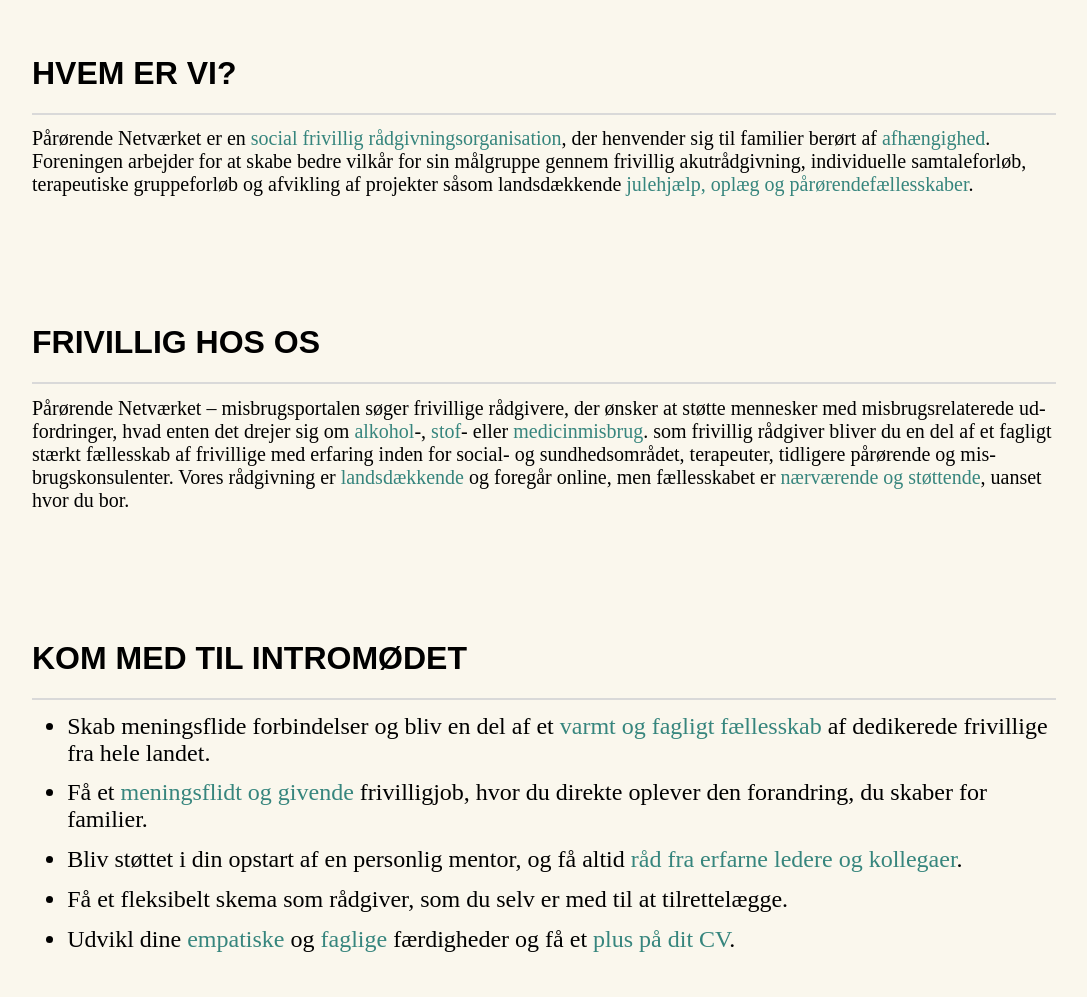
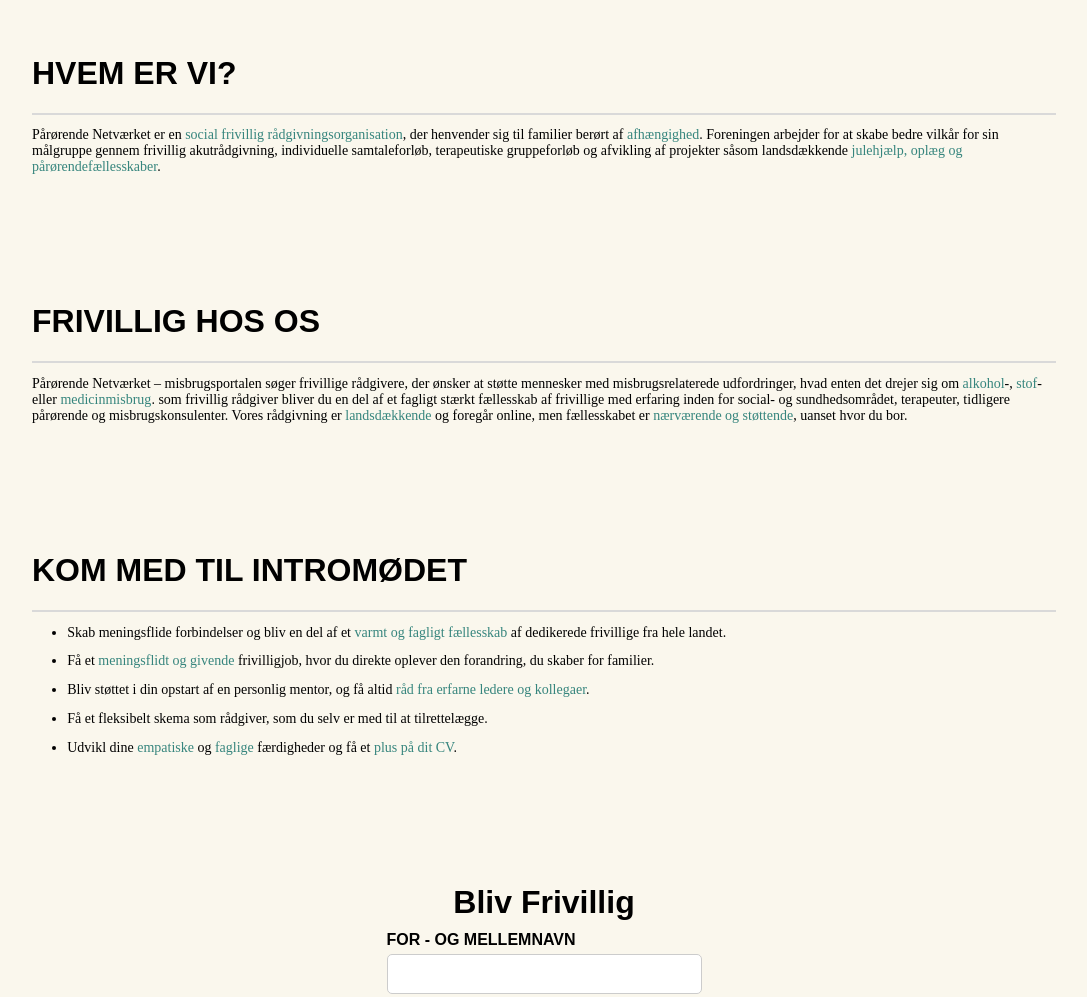
Before and after one commit to Gruppe12misbrugsportalen/gruppe12, an Astro site: page / in a window 1280 px wide. Shown: the part 1300-2297 px from the top of the page, without its empty margins (96-1183 px from the left). Built offline with nearby package versions, Linux system fonts and the light colour scheme; Astro itself is replaced by a stand-in of ours; a web font is replaced by a local one.

Commit message:
damn bro

```diff
--- a/src/components/Info.astro
+++ b/src/components/Info.astro
@@ -18,11 +18,11 @@
     <h3>KOM MED TIL INTROMØDET</h3>
     <hr style="border: 0.1px solid #D9D9D9;">
     <ul>
-        <li>Skab meningsflide forbindelser og bliv en del af et <span>varmt og fagligt fællesskab</span> af dedikerede frivillige fra hele landet.</li>
-        <li>Få et <span>meningsflidt og givende</span> frivilligjob, hvor du direkte oplever den forandring, du skaber for familier.</li>
-        <li>Bliv støttet i din opstart af en personlig mentor, og få altid <span>råd fra erfarne ledere og kollegaer</span>.</li>
-        <li>Få et fleksibelt skema som rådgiver, som du selv er med til at tilrettelægge.</li>
-        <li>Udvikl dine <span>empatiske</span> og <span>faglige</span> færdigheder og få et <span>plus på dit CV</span>.</ul>
+        <li><p>Skab meningsflide forbindelser og bliv en del af et <span>varmt og fagligt fællesskab</span> af dedikerede frivillige fra hele landet.</p></li>
+        <li><p>Få et <span>meningsflidt og givende</span> frivilligjob, hvor du direkte oplever den forandring, du skaber for familier.</p></li>
+        <li><p>Bliv støttet i din opstart af en personlig mentor, og få altid <span>råd fra erfarne ledere og kollegaer</span>.</p></li>
+        <li><p>Få et fleksibelt skema som rådgiver, som du selv er med til at tilrettelægge.</p></li>
+        <li><p>Udvikl dine <span>empatiske</span> og <span>faglige</span> færdigheder og få et <span>plus på dit CV</span>.</p></ul>
         </ul>
 </div>
 
@@ -40,15 +40,13 @@
     p {
     hyphens: auto;
     overflow-wrap: break-word;
-    font-size: 20px;
+    /* font-size: 20px; */
     margin-top: 0.8rem;
 }
 ul{
     margin-left: 2.2rem;
 }
-li{
-    font-size: 1.5rem;
-}
+
 /* li::marker{
     font-size: 1.4;
 } */
```
